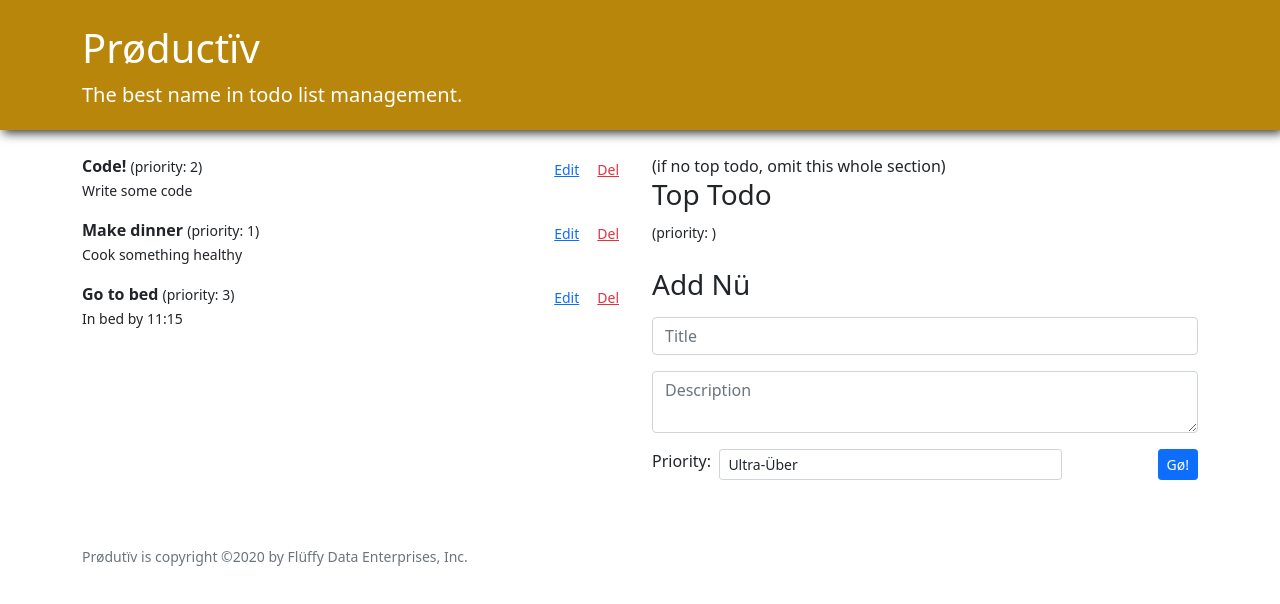
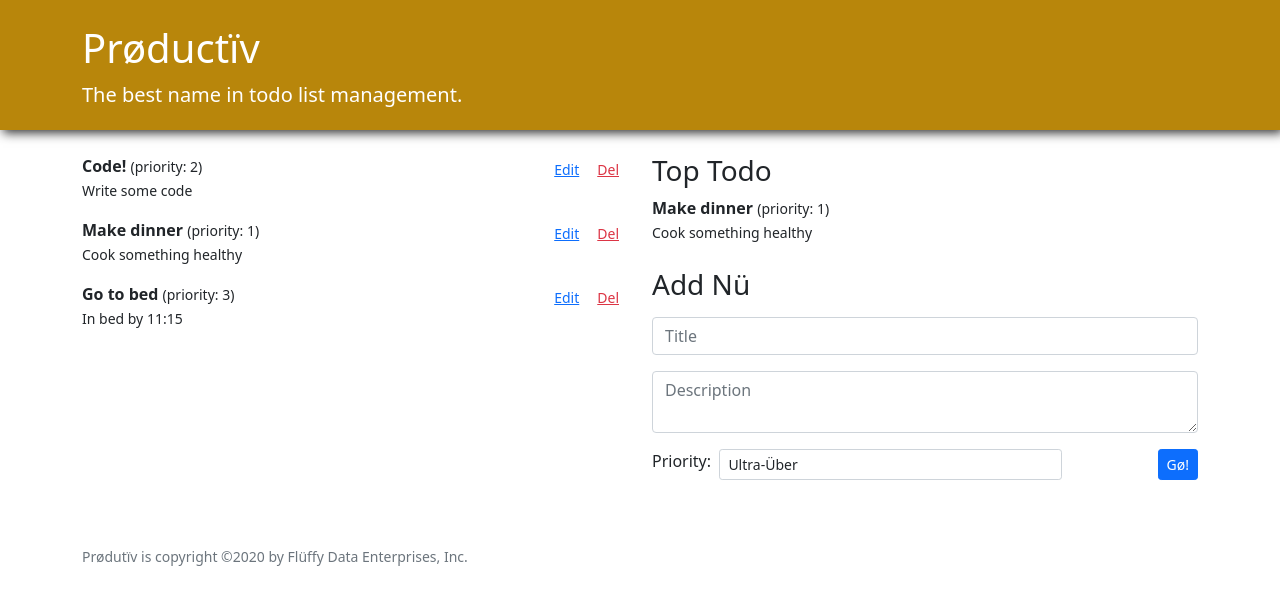
Before and after one commit to Alex-Linden/productiv, a React (Create React App) app: page / in a window 1280 px wide. Shown: the top 604 px of the page. Built offline with nearby package versions, Linux system fonts and the light colour scheme.

Commit message:
add keys

```diff
--- a/src/App.js
+++ b/src/App.js
@@ -22,19 +22,19 @@ function App() {
         <section className="container mt-4">
           <TodoApp initialTodos={[
             {
-              id: 1,
+              id: 1222,
               title: "Code!",
               description: "Write some code",
               priority: 2,
             },
             {
-              id: 2,
+              id: 2222,
               title: "Make dinner",
               description: "Cook something healthy",
               priority: 1,
             },
             {
-              id: 3,
+              id: 3222,
               title: "Go to bed",
               description: "In bed by 11:15",
               priority: 3,
--- a/src/EditableTodo.js
+++ b/src/EditableTodo.js
@@ -37,6 +37,7 @@ function EditableTodo({ todoData, update, remove }) {
 
       {editStatus
         ? (<TodoForm
+          key={id}
           id={id}
           title={title}
           description={description}
@@ -56,6 +57,7 @@ function EditableTodo({ todoData, update, remove }) {
             </button>
           </div>
           <Todo
+            key={id}
             id={id}
             title={title}
             description={description}
--- a/src/EditableTodoList.js
+++ b/src/EditableTodoList.js
@@ -16,6 +16,7 @@ function EditableTodoList({ todos, update, remove }) {
     <div>
       {todos.map(todoData =>
         <EditableTodo
+          key={todoData.id}
           todoData={todoData}
           update={update}
           remove={remove}
--- a/src/TodoApp.js
+++ b/src/TodoApp.js
@@ -21,7 +21,7 @@ function TodoApp({ initialTodos }) {
 
   /** add a new todo to list */
   function create(newTodo) {
-    const newTodoList = [...todos, {...newTodo, id: uuid()}];
+    const newTodoList = [...todos, { ...newTodo, id: uuid() }];
     setTodos(newTodoList);
   }
 
@@ -45,6 +45,7 @@ function TodoApp({ initialTodos }) {
         <div className="col-md-6">
           {todos.length > 0
             ? (<EditableTodoList
+              key={1}
               todos={todos}
               update={update}
               remove={remove} />)
@@ -52,15 +53,15 @@ function TodoApp({ initialTodos }) {
         </div>
 
         <div className="col-md-6">
-          (if no top todo, omit this whole section)
-          <section className="mb-4">
-            <h3>Top Todo</h3>
-            <TopTodo />
-          </section>
+          {todos.length > 0 &&
+            <section className="mb-4">
+              <h3>Top Todo</h3>
+              <TopTodo key={2} todos={todos} />
+            </section>}
 
           <section>
             <h3 className="mb-3">Add Nü</h3>
-            <TodoForm submitFunction={create} />
+            <TodoForm key={3} submitFunction={create} />
           </section>
         </div>
 
--- a/src/TodoForm.js
+++ b/src/TodoForm.js
@@ -10,7 +10,7 @@ import React, { useState } from "react";
  * { TodoApp, EditableTodo } -> TodoForm
  */
 
-function TodoForm({id='', title='', description='', priority='', submitFunction}) {
+function TodoForm({ id = '', title = '', description = '', priority = 1, submitFunction }) {
   const initialState = { title, description, priority };
   const [formData, setFormData] = useState(initialState);
 
--- a/src/TopTodo.js
+++ b/src/TopTodo.js
@@ -10,12 +10,17 @@ import Todo from "./Todo";
  * TodoApp -> TopTodo
  */
 
-function TopTodo() {
-  // lowest-priority # is the highest priority
-  // let top = todos.reduce(
-  //     (acc, cur) => cur.priority < acc.priority ? cur : acc, todos[0]);
+function TopTodo({ todos }) {
+  //lowest - priority # is the highest priority;
+  let top = todos.reduce(
+    (acc, cur) => cur.priority < acc.priority ? cur : acc, todos[0]);
 
-  return <Todo  />;
+  return <Todo
+    key={top.id}
+    id={top.id}
+    title={top.title}
+    description={top.description}
+    priority={top.priority} />;
 }
 
 export default TopTodo;
```
